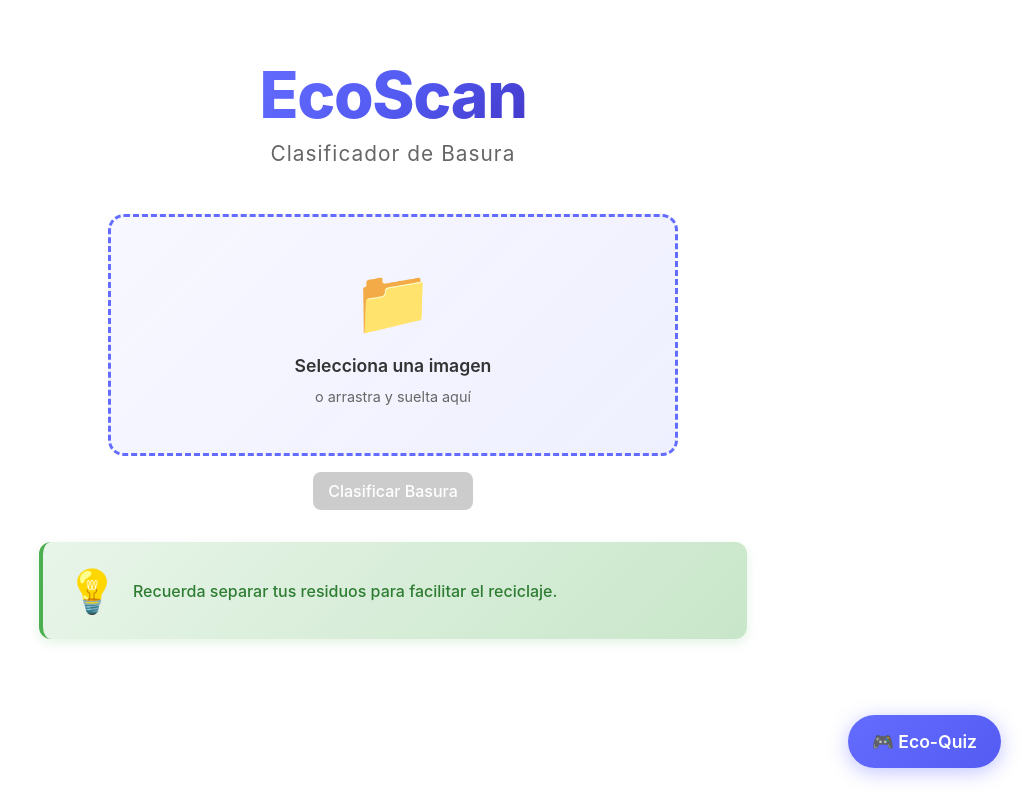
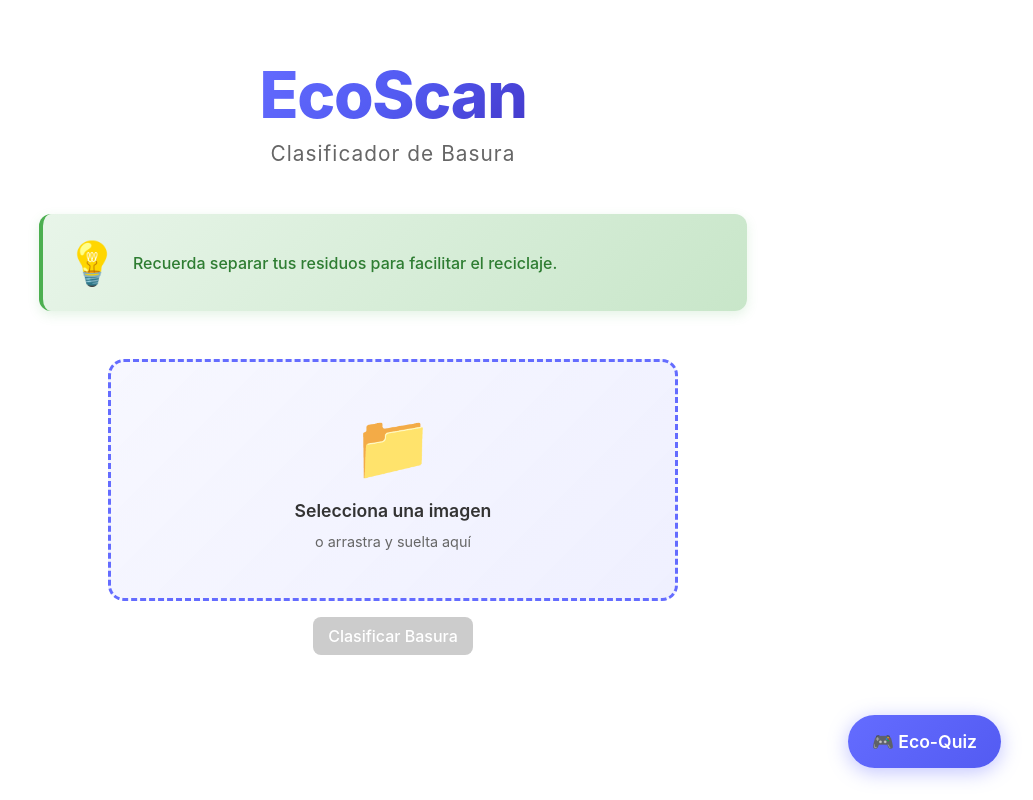
Before and after one commit to LauraMurillas/Eco-Scan, a React (Vite) app: page / in a window 1280 px wide. Shown: the whole page, without its empty margins (247-1280 px from the left). Built offline with nearby package versions, Linux system fonts and the light colour scheme; no server answers.

Commit message:
Add initial React frontend for Eco-Scan and remove Vercel environment variables.

```diff
--- a/src/App.jsx
+++ b/src/App.jsx
@@ -78,6 +78,11 @@ function App() {
                 <p className="app-subtitle">Clasificador de Basura</p>
             </header>
 
+            <div className="eco-tip-section">
+                <div className="tip-icon">💡</div>
+                <p className="tip-text">{ecoTip}</p>
+            </div>
+
             <div className="upload-section">
                 <label htmlFor="file-upload" className="file-upload-label">
                     <div className="upload-icon">📁</div>
@@ -110,11 +115,6 @@ function App() {
                 {error && <p style={{ color: 'red' }}>{error}</p>}
             </div>
 
-            <div className="eco-tip-section">
-                <div className="tip-icon">💡</div>
-                <p className="tip-text">{ecoTip}</p>
-            </div>
-
             {classificationResult && (
                 <div className="result-section">
                     <h2>Resultado:</h2>
--- a/src/main.jsx
+++ b/src/main.jsx
@@ -4,7 +4,5 @@ import App from './App.jsx'
 import './index.css'
 
 ReactDOM.createRoot(document.getElementById('root')).render(
-    <React.StrictMode>
-        <App />
-    </React.StrictMode>,
+    <App />
 )
```
Also changed, not shown: vercel.json.
